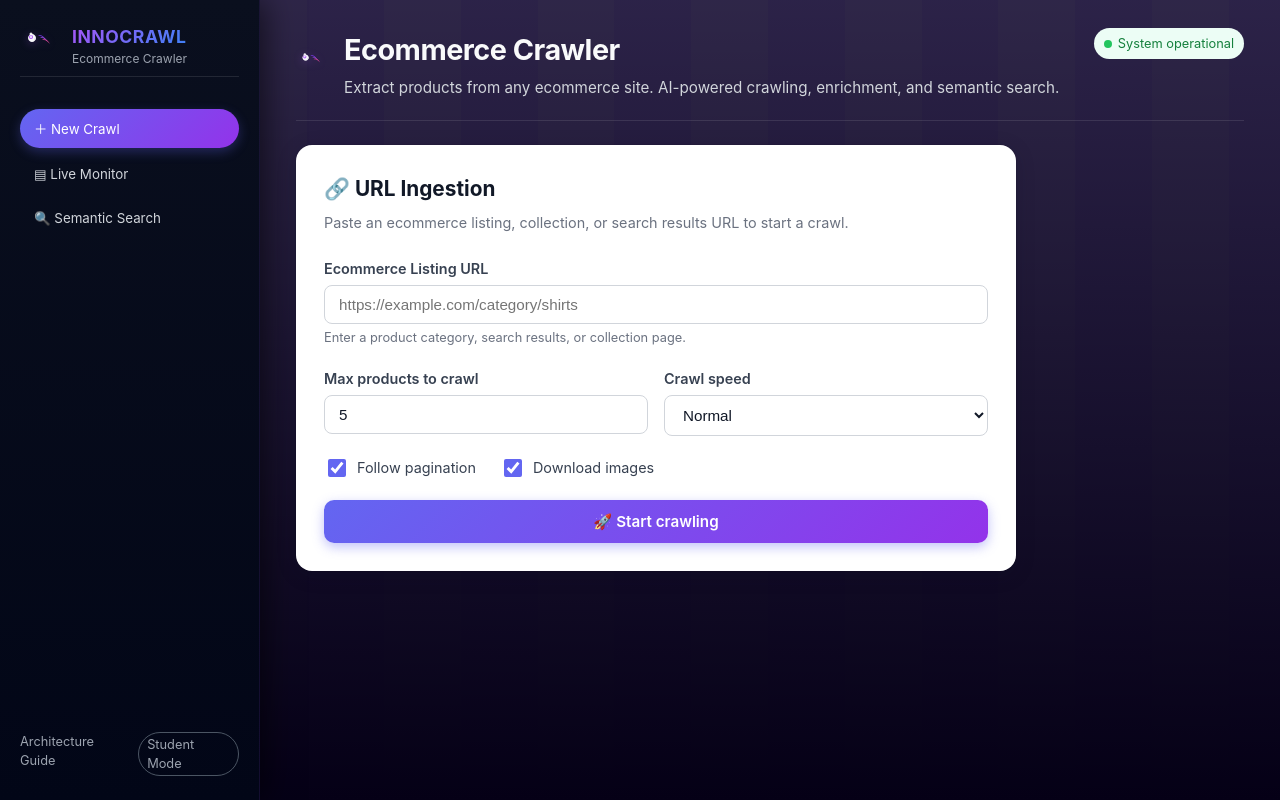
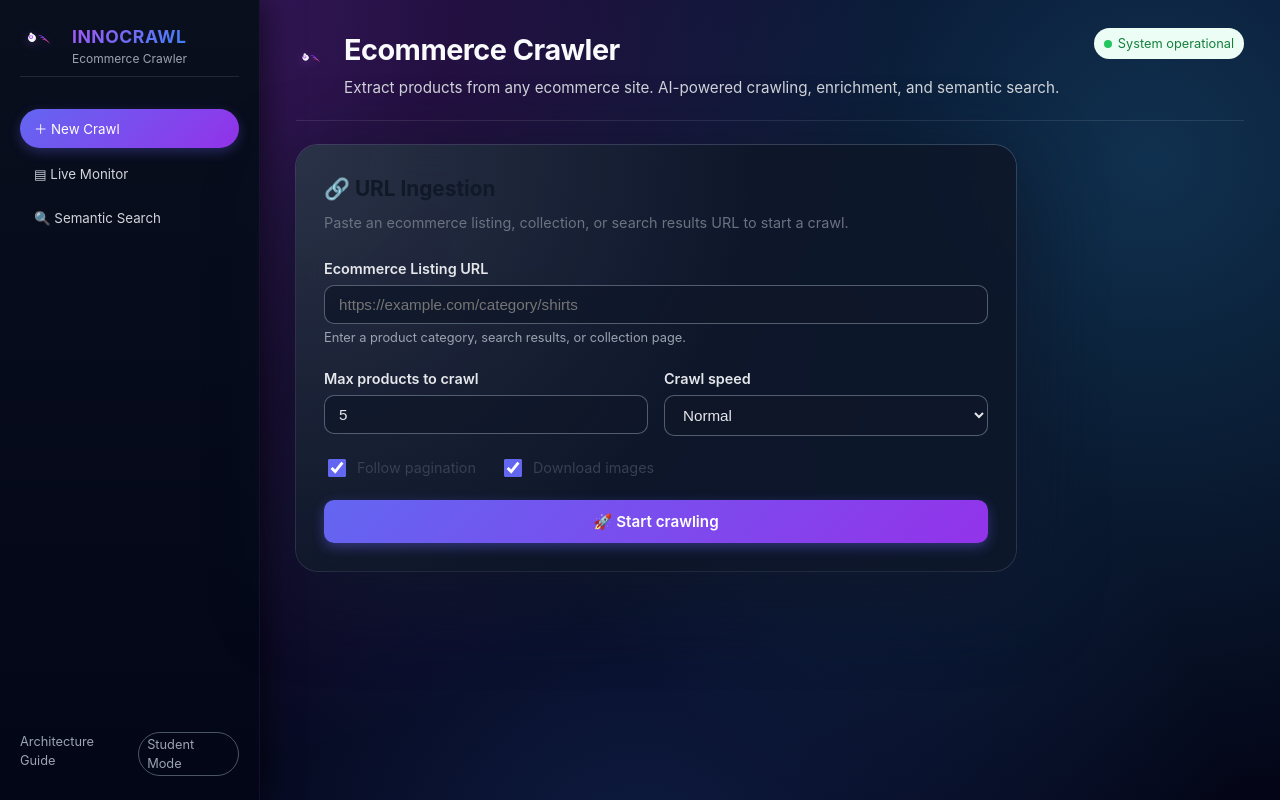
Before and after one commit to Ajinbadusha/frontend, a React app: page / in a window 1280 px wide. Built offline with nearby package versions, Linux system fonts and the light colour scheme; no server answers; the HTML template or start-up script is replaced by a standard one.

Commit message:
frontend fix 2

```diff
--- a/src/App.css
+++ b/src/App.css
@@ -1,14 +1,11 @@
 /* ================= Page background ================= */
 body {
   background:
-    linear-gradient(180deg, rgba(10, 0, 40, 0.85), rgba(5, 0, 22, 1)),
-    repeating-linear-gradient(
-      90deg,
-      rgba(138, 91, 255, 0.15),
-      rgba(138, 91, 255, 0.15) 6%,
-      transparent 6%,
-      transparent 12%
-    );
+    radial-gradient(circle at 10% 0%, rgba(180, 83, 255, 0.32), transparent 55%),
+    radial-gradient(circle at 90% 20%, rgba(56, 189, 248, 0.26), transparent 55%),
+    radial-gradient(circle at 50% 110%, rgba(59, 130, 246, 0.22), transparent 55%),
+    linear-gradient(180deg, #020016 0%, #020012 40%, #020010 100%);
+  background-attachment: fixed;
 }
 
 /* ================= Layout ================= */
@@ -190,17 +187,23 @@ body {
 
 /* cards */
 .panel {
-  background: #ffffff;
-  border-radius: 16px;
+  background: radial-gradient(circle at 0% 0%, rgba(148, 163, 184, 0.2), transparent 55%),
+    rgba(15, 23, 42, 0.92);
+  border-radius: 22px;
   padding: 28px;
-  box-shadow: 0 4px 20px rgba(15, 23, 42, 0.15), 0 0 0 1px rgba(0, 0, 0, 0.05);
-  color: #111827;
-  transition: transform 0.2s ease, box-shadow 0.2s ease;
+  box-shadow:
+    0 24px 80px rgba(15, 23, 42, 0.85),
+    0 0 0 1px rgba(148, 163, 184, 0.35);
+  color: #e5e7eb;
+  backdrop-filter: blur(18px);
+  transition: transform 0.25s ease, box-shadow 0.25s ease, border-color 0.25s ease;
 }
 
 .panel:hover {
-  transform: translateY(-2px);
-  box-shadow: 0 8px 30px rgba(15, 23, 42, 0.2), 0 0 0 1px rgba(0, 0, 0, 0.05);
+  transform: translateY(-4px);
+  box-shadow:
+    0 32px 100px rgba(15, 23, 42, 0.9),
+    0 0 0 1px rgba(168, 85, 247, 0.55);
 }
 
 /* secondary row */
@@ -270,14 +273,14 @@ body {
   margin-bottom: 6px;
   font-weight: 600;
   font-size: 0.9rem;
-  color: #374151;
+  color: #e5e7eb;
 }
 
 .form-group small {
   display: block;
   margin-top: 4px;
   font-size: 0.8rem;
-  color: #6b7280;
+  color: #9ca3af;
 }
 
 .form-row {
@@ -289,22 +292,22 @@ body {
 .input {
   width: 100%;
   padding: 10px 14px;
-  border: 1px solid #d1d5db;
-  border-radius: 8px;
+  border: 1px solid rgba(148, 163, 184, 0.5);
+  border-radius: 10px;
   font-size: 0.95rem;
   transition: all 0.2s ease;
-  background: white;
-  color: #111827;
+  background: rgba(15, 23, 42, 0.8);
+  color: #e5e7eb;
 }
 
 .input:focus {
   outline: none;
-  border-color: #6366f1;
-  box-shadow: 0 0 0 3px rgba(99, 102, 241, 0.1);
+  border-color: #a855f7;
+  box-shadow: 0 0 0 1px rgba(168, 85, 247, 0.7), 0 0 18px rgba(168, 85, 247, 0.5);
 }
 
 .input:disabled {
-  background: #f3f4f6;
+  background: rgba(30, 41, 59, 0.8);
   cursor: not-allowed;
   opacity: 0.7;
 }
```
